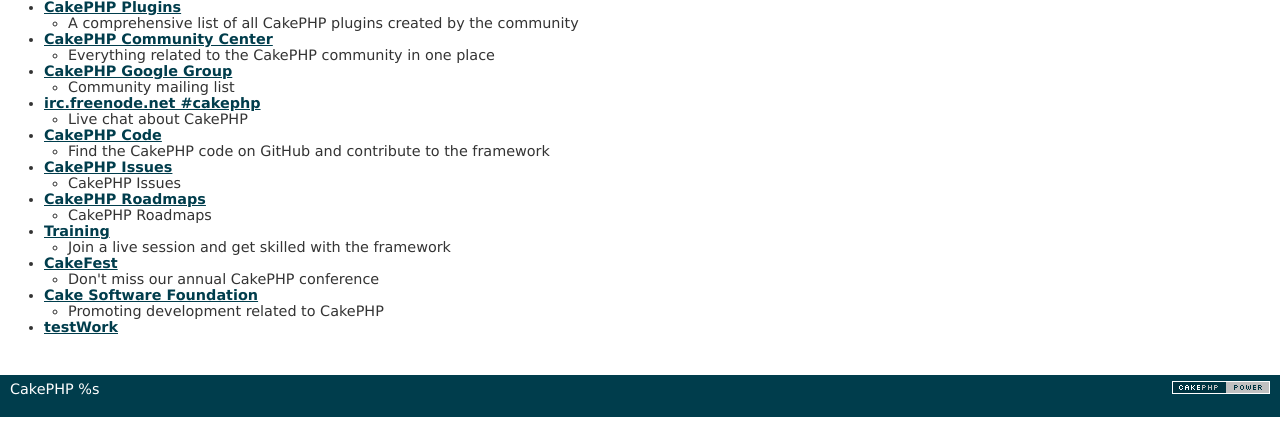
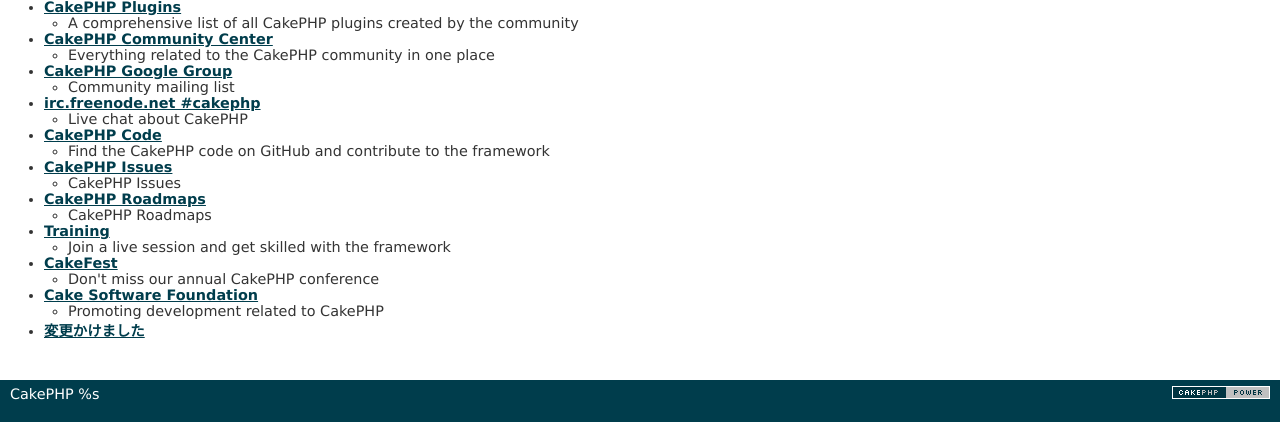
Before and after one commit to bunta5726/testgit, a CakePHP app: the page made by app/View/Pages/home.ctp in a window 1280 px wide. Shown: the part 1013-1435 px from the top of the page. Run offline with PHP 8.4 and a stand-in for CakePHP, Linux system fonts and the light colour scheme; the template is opened without the code that fills it, so the values that code supplies are empty; some libraries are stand-ins or nearby versions.

Commit message:
リンクメッセージを変更しました

```diff
--- a/app/View/Pages/home.ctp
+++ b/app/View/Pages/home.ctp
@@ -225,5 +225,5 @@
 	<ul><li><?php echo __d('cake_dev', 'Don\'t miss our annual CakePHP conference'); ?></li></ul></li>
 	<li><a href="http://cakefoundation.org"><?php echo __d('cake_dev', 'Cake Software Foundation'); ?> </a>
 	<ul><li><?php echo __d('cake_dev', 'Promoting development related to CakePHP'); ?></li></ul></li>
-	<li><a href="https://testupload-uemura-php56.kyoto-dev.e-agency.co.jp/test"><?php echo __d('cake_dev', 'testWork'); ?> </a>
+	<li><a href="https://testupload-uemura-php56.kyoto-dev.e-agency.co.jp/test"><?php echo __d('cake_dev', '変更かけました'); ?> </a>
 </ul>
```
